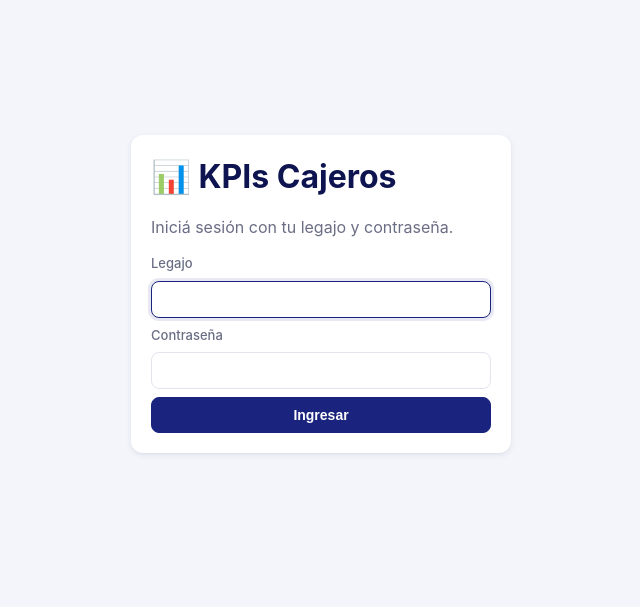
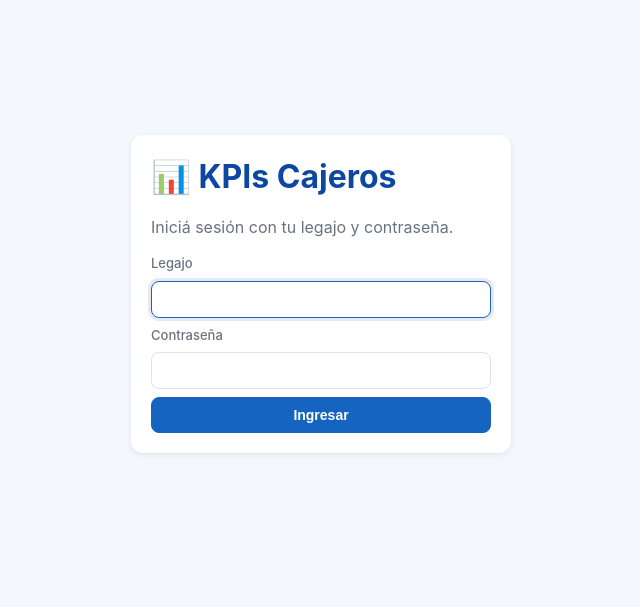
Before and after one commit to rrhh-market/kpi, a Flask app: page /login in a window 1280 px wide. Shown: the top 607 px of the page, without its empty margins (319-959 px from the left). Run offline with Flask 3, Linux system fonts and the light colour scheme.

Commit message:
style: Paleta bicolor azul + naranja
Cambia las variables de color primario a azul (#1565c0) y acento a naranja
(#f57c00), y adapta las cards del Top 3 para combinar con la nueva paleta.

https://claude.ai/code/session_01WFZW7ZnNcu32rYG7trXquj

```diff
--- a/static/style.css
+++ b/static/style.css
@@ -1,20 +1,21 @@
 /* =========== Variables de color =========== */
+/* Paleta bicolor: azul + naranja */
 :root {
-  --color-primario: #1a237e;
-  --color-primario-claro: #303f9f;
-  --color-primario-oscuro: #0d144f;
-  --color-dorado: #f9a825;
-  --color-dorado-claro: #ffd95a;
-  --color-fondo: #f4f5fa;
+  --color-primario: #1565c0;        /* azul */
+  --color-primario-claro: #1e88e5;
+  --color-primario-oscuro: #0d47a1;
+  --color-dorado: #f57c00;          /* naranja (mantiene nombre por compatibilidad CSS) */
+  --color-dorado-claro: #ffb74d;
+  --color-fondo: #f4f7fb;
   --color-superficie: #ffffff;
-  --color-texto: #1e2033;
-  --color-texto-muted: #6a6e85;
-  --color-borde: #e3e5ee;
+  --color-texto: #1a2230;
+  --color-texto-muted: #6a7280;
+  --color-borde: #dce3ec;
   --color-exito: #2e7d32;
   --color-error: #c62828;
   --color-warning: #ef6c00;
-  --sombra-card: 0 2px 6px rgba(26, 35, 126, 0.08), 0 1px 2px rgba(0,0,0,0.04);
-  --sombra-card-hover: 0 6px 18px rgba(26, 35, 126, 0.15);
+  --sombra-card: 0 2px 6px rgba(21, 101, 192, 0.08), 0 1px 2px rgba(0,0,0,0.04);
+  --sombra-card-hover: 0 6px 18px rgba(21, 101, 192, 0.18);
   --radio: 12px;
 }
 
@@ -103,7 +104,7 @@ a:hover { text-decoration: underline; }
   margin-bottom: 12px;
 }
 .top-card {
-  background: linear-gradient(160deg, #fff, #fff8e1);
+  background: linear-gradient(160deg, #fff, #fff3e0);
   border: 2px solid var(--color-dorado);
   text-align: center;
   padding: 24px;
@@ -112,9 +113,9 @@ a:hover { text-decoration: underline; }
   transition: transform 0.2s, box-shadow 0.2s;
 }
 .top-card:hover { transform: translateY(-4px); box-shadow: var(--sombra-card-hover); }
-.top-1 { border-color: #ffd700; background: linear-gradient(160deg, #fff8e1, #ffecb3); }
-.top-2 { border-color: #c0c0c0; background: linear-gradient(160deg, #f8f8f8, #e0e0e0); }
-.top-3 { border-color: #cd7f32; background: linear-gradient(160deg, #fbe9d4, #f4cfa5); }
+.top-1 { border-color: #f57c00; background: linear-gradient(160deg, #fff3e0, #ffe0b2); }
+.top-2 { border-color: #1e88e5; background: linear-gradient(160deg, #e3f2fd, #bbdefb); }
+.top-3 { border-color: #ffb74d; background: linear-gradient(160deg, #fff8f0, #ffe0b2); }
 .medal { font-size: 48px; line-height: 1; }
 .top-nombre { font-weight: 700; font-size: 18px; margin-top: 6px; color: var(--color-primario-oscuro); }
 .top-sucursal { font-size: 13px; }
```
